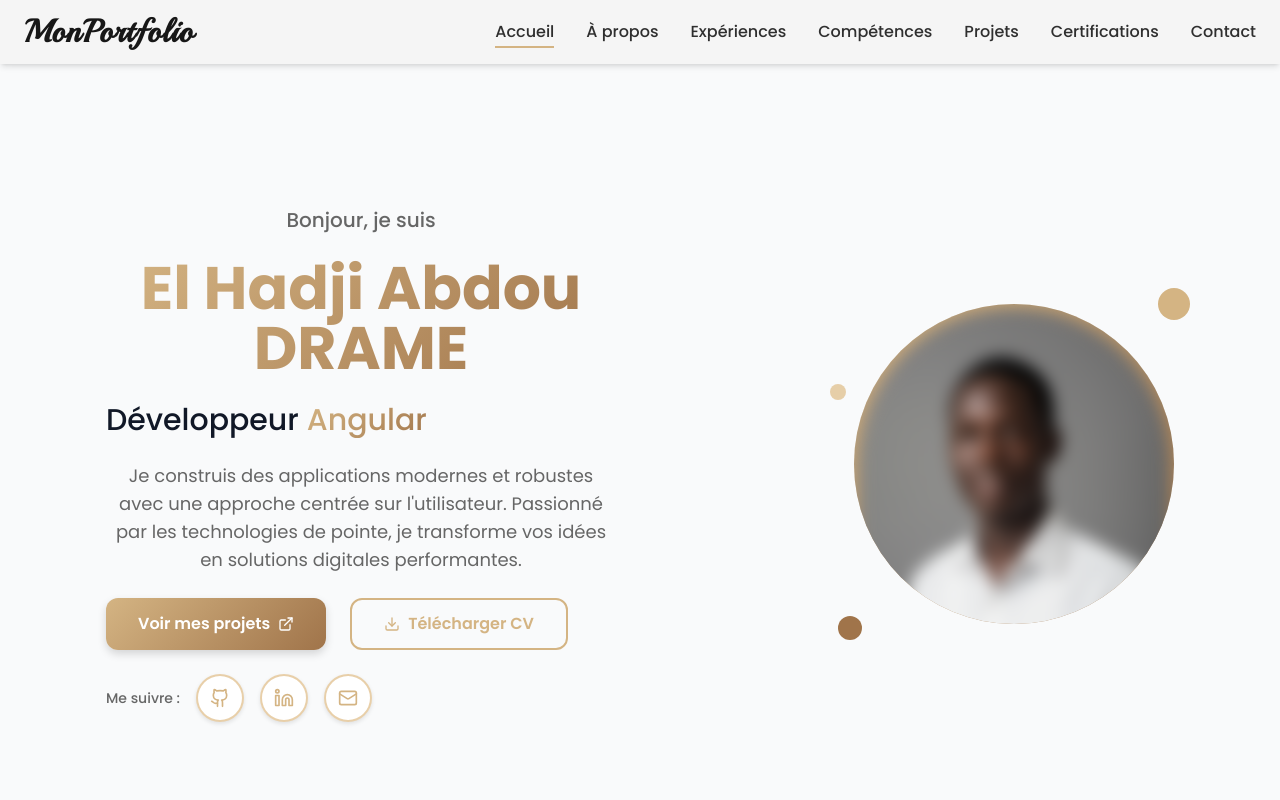
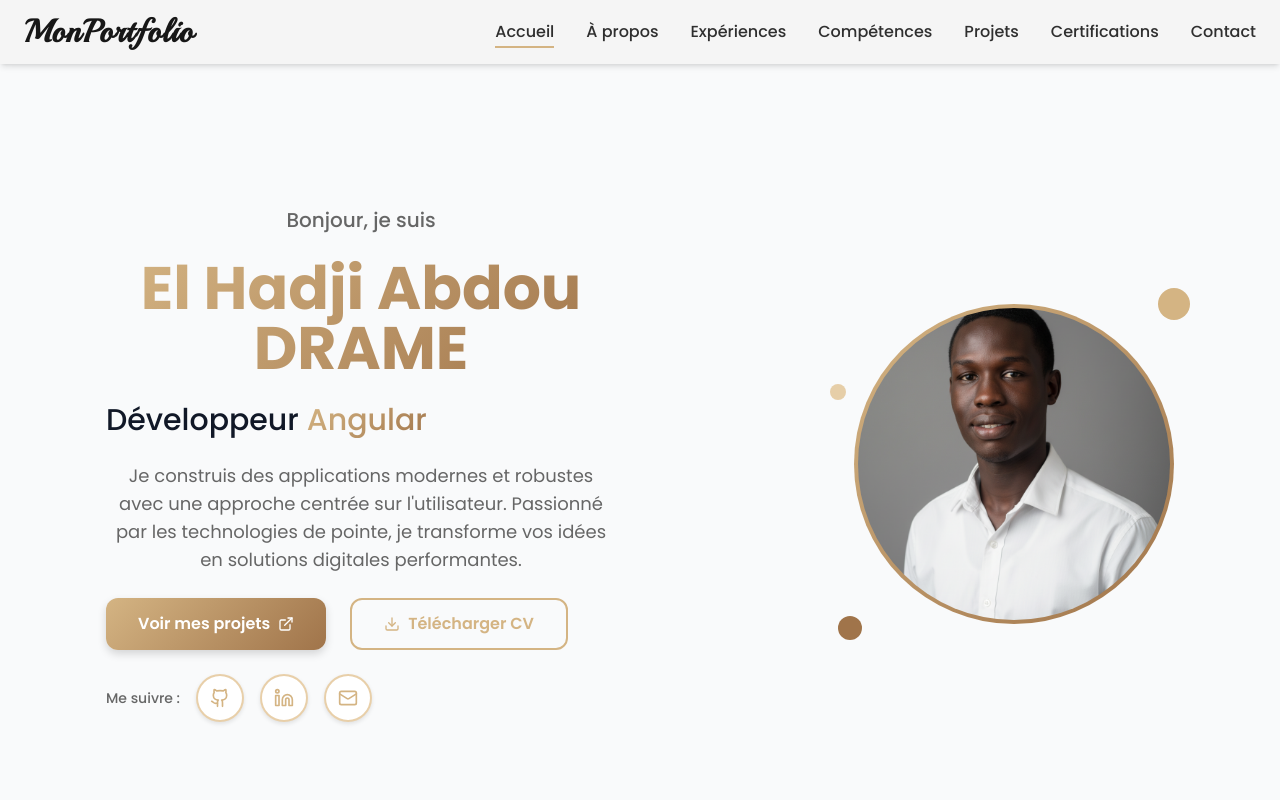
Before and after one commit to eadarak00/portfolio, a React (Vite) app: page / in a window 1280 px wide. Shown: the top 800 px of the page. Built offline with nearby package versions, Linux system fonts and the light colour scheme.

Commit message:
feat: lazy load

```diff
--- a/src/components/MainHero.jsx
+++ b/src/components/MainHero.jsx
@@ -133,7 +133,6 @@ export default function MainHero() {
                 <LazyLoadImage
                   src={avatarImage}
                   alt="Photo de profil"
-                  effect="blur"
                   className="w-full h-full object-cover rounded-full"
                 />
               </div>
--- a/src/pages/About.jsx
+++ b/src/pages/About.jsx
@@ -11,6 +11,7 @@ import {
   BookOpen,
 } from "lucide-react";
 import avatarImage from "../assets/avatar.png";
+import { LazyLoadImage } from "react-lazy-load-image-component";
 
 export default function About() {
   const qualities = [
@@ -71,7 +72,6 @@ export default function About() {
                   <LazyLoadImage
                     src={avatarImage}
                     alt="Photo de profil"
-                    // effect="blur"
                     className="w-full h-full object-cover rounded-full"
                   />
                 </div>
```
